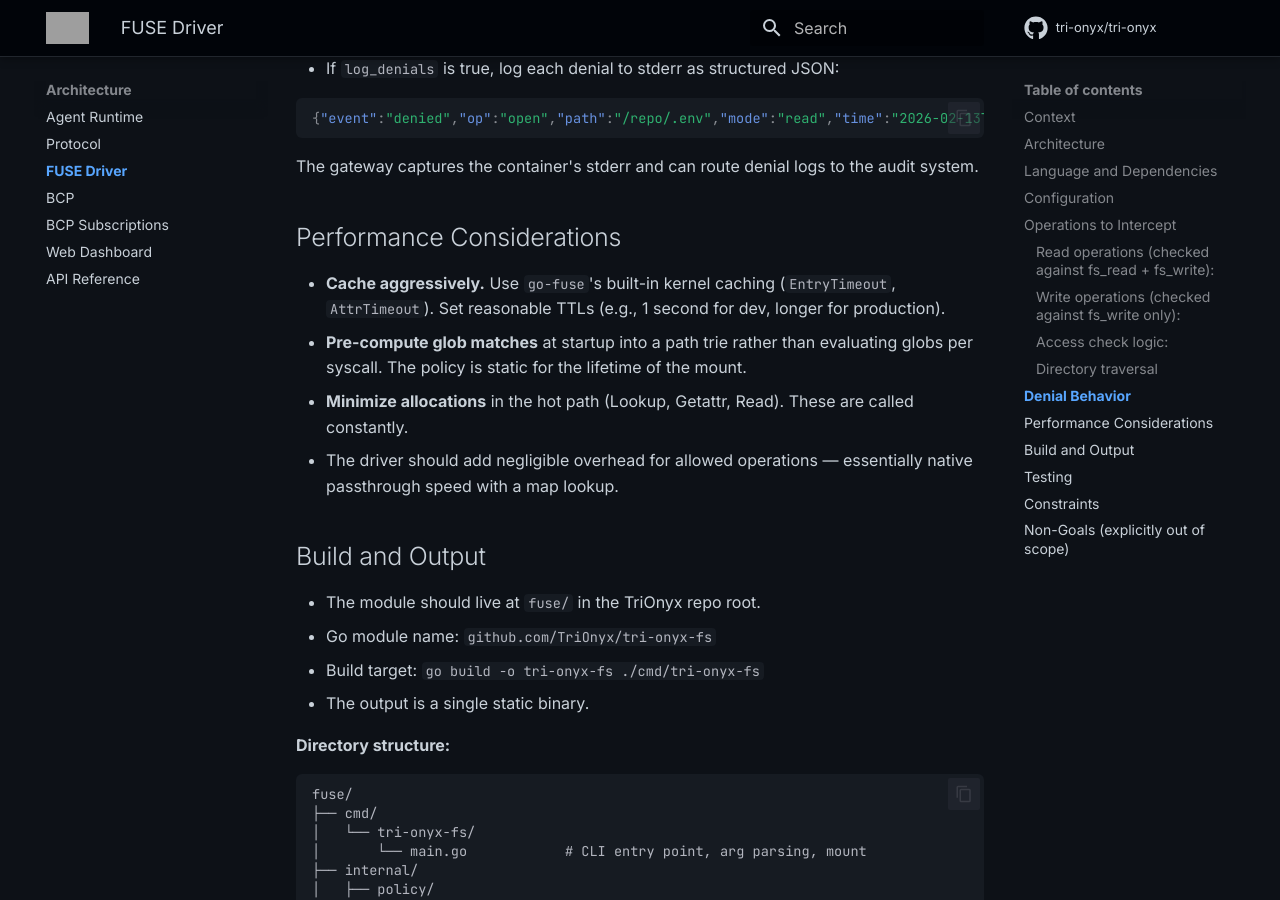
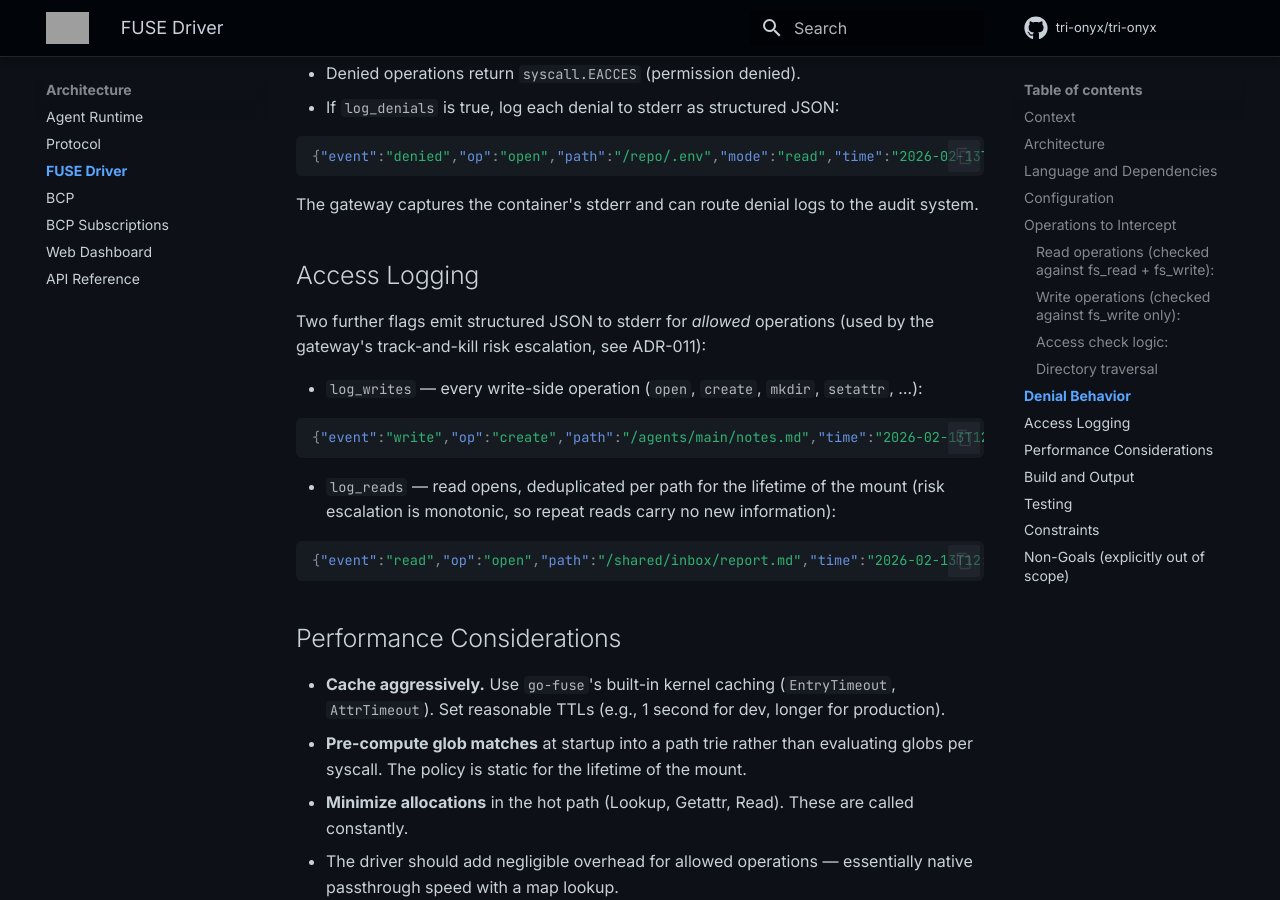
Before and after one commit to tri-onyx/tri-onyx, an MkDocs documentation site: the page built from docs/fuse-driver-spec.md, in a window 1280 px wide and 900 px high, scrolled down 3553 px. Built offline with MkDocs 1.6.1 and Material for MkDocs 9.7.7, drawn with Linux system fonts in a browser that asks for light colours; comment, search, counter and statistics services are not loaded; some of the changed text lies outside the part shown; grey boxes are pictures that could not be loaded.

Commit message:
docs: document FUSE log_writes/log_reads flags and output format
Both flags existed in policy.go and back ADR-011's track-and-kill
escalation, but neither the spec nor the README mentioned them.

````diff
--- a/docs/fuse-driver-spec.md
+++ b/docs/fuse-driver-spec.md
@@ -58,7 +58,9 @@ tri-onyx-fs --config /etc/tri_onyx/fs-policy.json --source /mnt/host --mountpoin
   "fs_write": [
     "/repo/src/output/**"
   ],
-  "log_denials": true
+  "log_denials": true,
+  "log_writes": true,
+  "log_reads": true
 }
 ```
 
@@ -123,6 +125,25 @@ This is the hardest part of the implementation. The naive approach is to allow L
 ```
 
 The gateway captures the container's stderr and can route denial logs to the audit system.
+
+## Access Logging
+
+Two further flags emit structured JSON to stderr for *allowed* operations
+(used by the gateway's track-and-kill risk escalation, see ADR-011):
+
+- `log_writes` — every write-side operation (`open`, `create`, `mkdir`, `setattr`, …):
+
+```json
+{"event":"write","op":"create","path":"/agents/main/notes.md","time":"2026-02-13T12:00:00Z"}
+```
+
+- `log_reads` — read opens, deduplicated per path for the lifetime of the
+  mount (risk escalation is monotonic, so repeat reads carry no new
+  information):
+
+```json
+{"event":"read","op":"open","path":"/shared/inbox/report.md","time":"2026-02-13T12:00:00Z"}
+```
 
 ## Performance Considerations
 
````
Also changed, not shown: fuse/README.md (+17 -1 lines).
